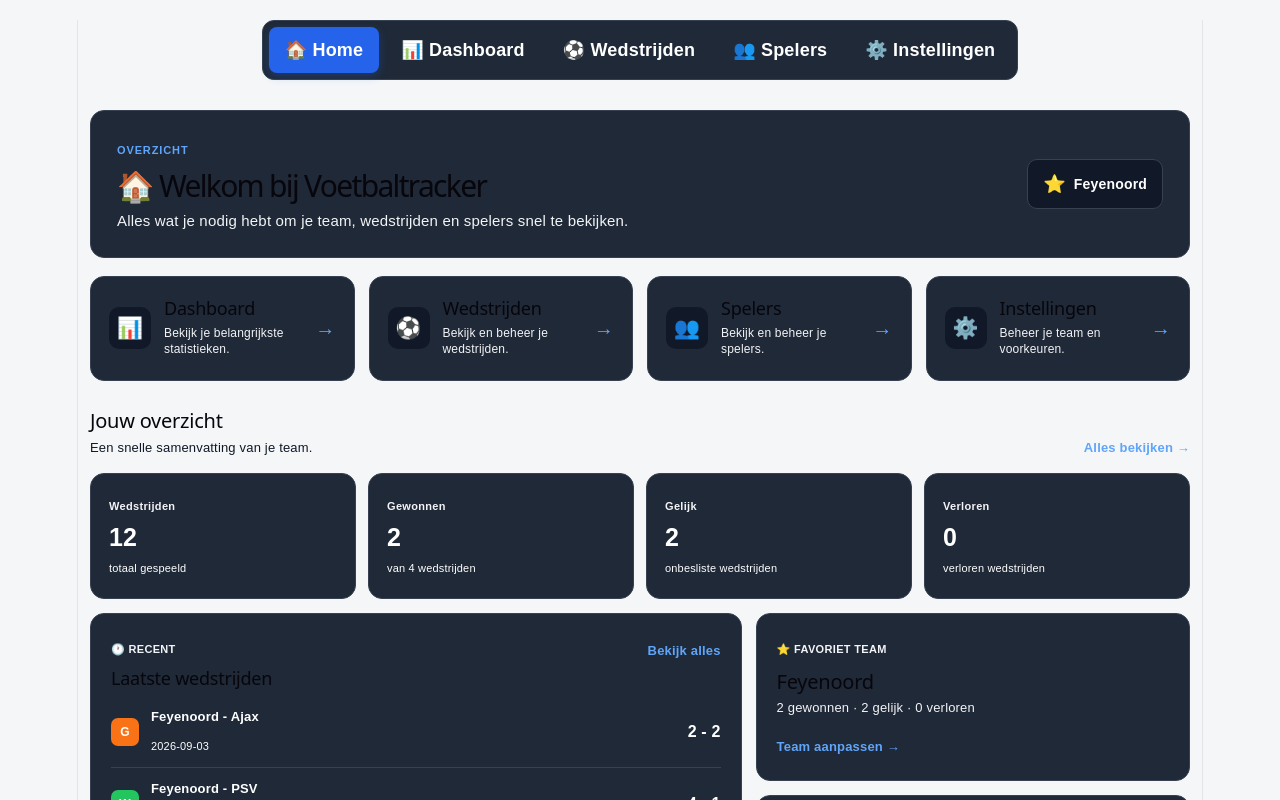
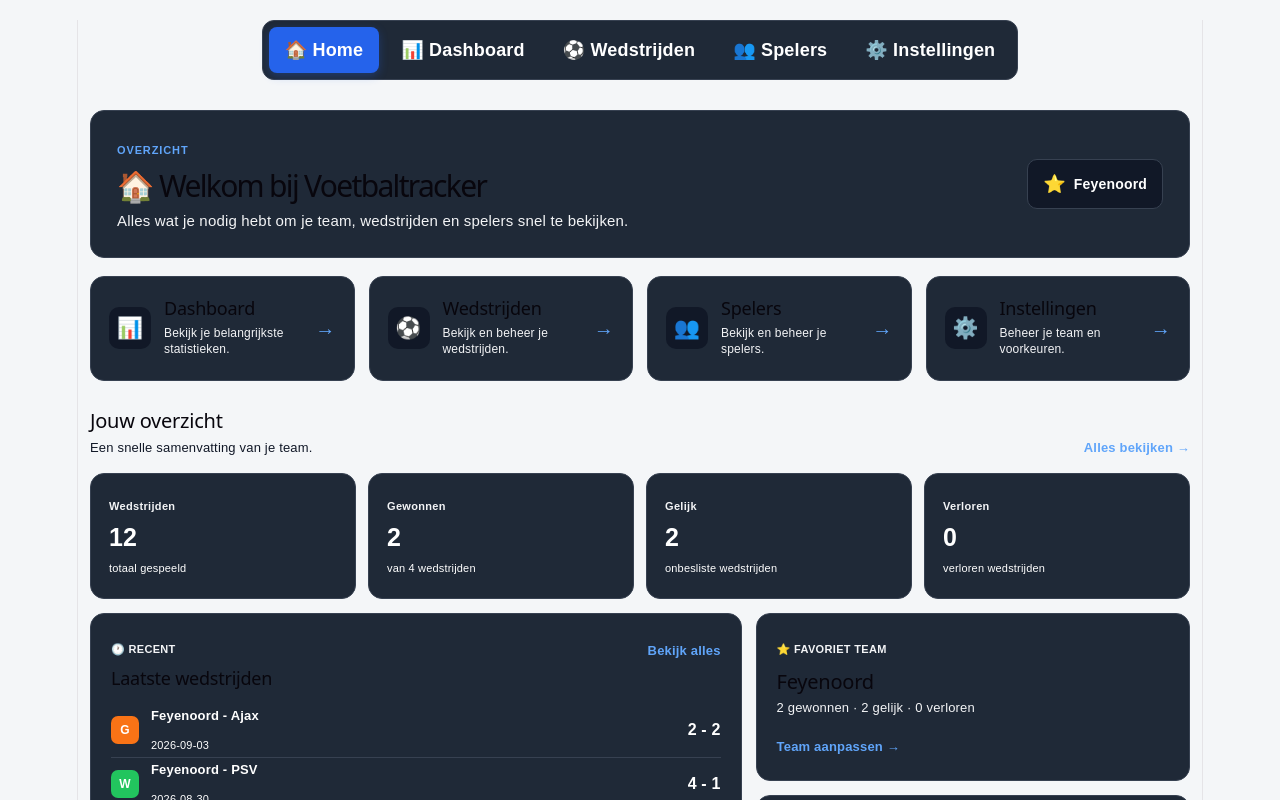
Before and after one commit to Ryan050409/simpel-design, a React (Vite) app: page / in a window 1280 px wide. Shown: the top 800 px of the page. Built offline with nearby package versions, Linux system fonts and the light colour scheme.

Commit message:
HomePage laatste 5 wedstrijden zichtbaar maken

```diff
--- a/src/App.css
+++ b/src/App.css
@@ -446,13 +446,14 @@ nav a.active {
   display: flex;
   align-items: center;
   gap: 12px;
-  padding: 8px 0;
+  min-height: 40px;
+  padding: 5px 0;
   border-top: 1px solid #374151;
 }
 
 .home-page-match:first-child {
   border-top: none;
-  padding-top: 0;
+  padding-top: 5px;
 }
 
 .home-page-match-info span {
```
